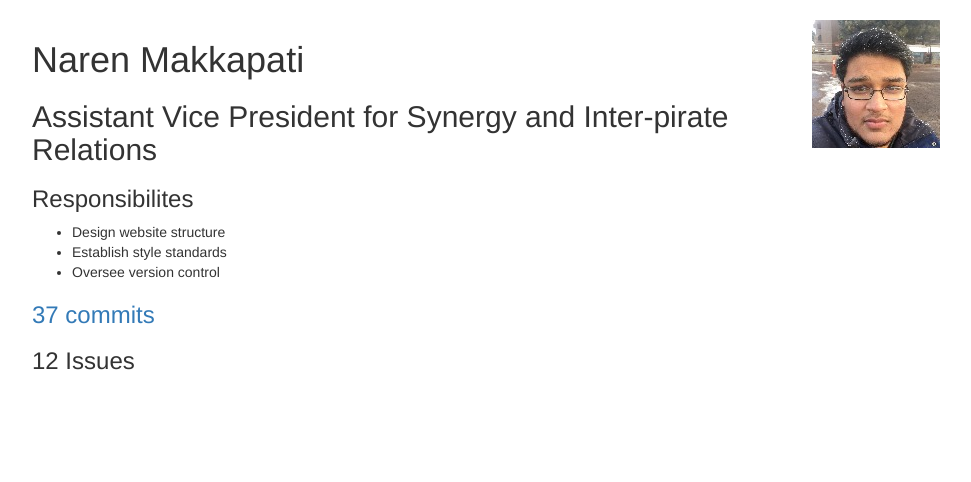
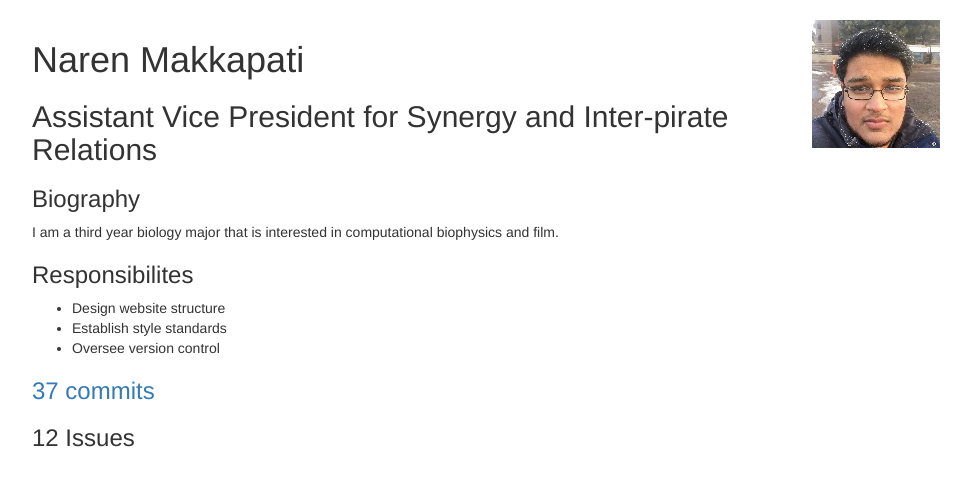
Before and after one commit to nguyentb95/cs329e-idb, a Flask app: template templates/narenmakkapati.html in a window 1280 px wide. Shown: the part 52-534 px from the top of the page, without its empty margins (38-1009 px from the left). Run offline with Flask 2, Linux system fonts and the light colour scheme; the template is opened without the code that fills it, so the values that code supplies are empty; some libraries are stand-ins or nearby versions.

Commit message:
Updated about page

```diff
--- a/templates/narenmakkapati.html
+++ b/templates/narenmakkapati.html
@@ -21,6 +21,8 @@
             <div class="col-sm-8">
                 <h1>Naren Makkapati</h1>
                 <h2>Assistant Vice President for Synergy and Inter-pirate Relations</h2>
+                <h3>Biography</h3>
+                <p>I am a third year biology major that is interested in computational biophysics and film.</p>
                 <h3>Responsibilites</h3>
                 <ul>
                     <li>Design website structure</li>
```
